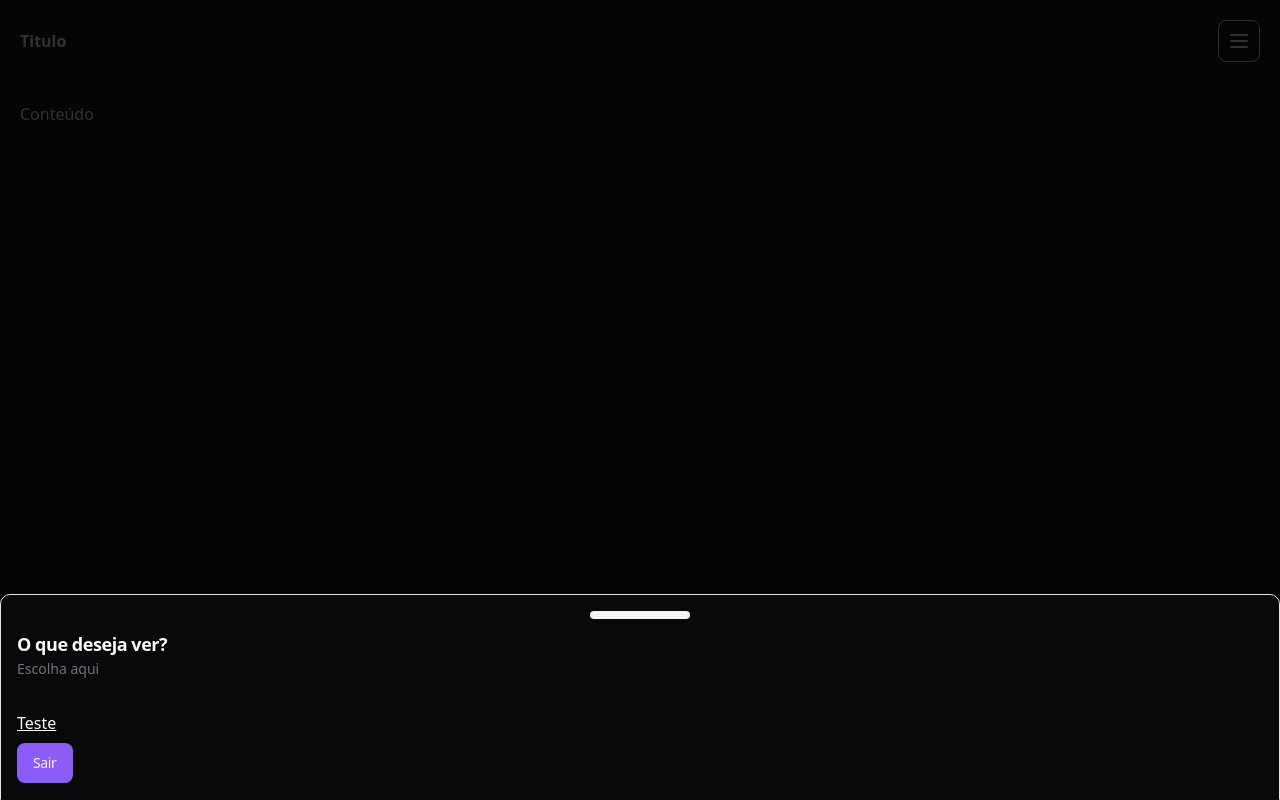
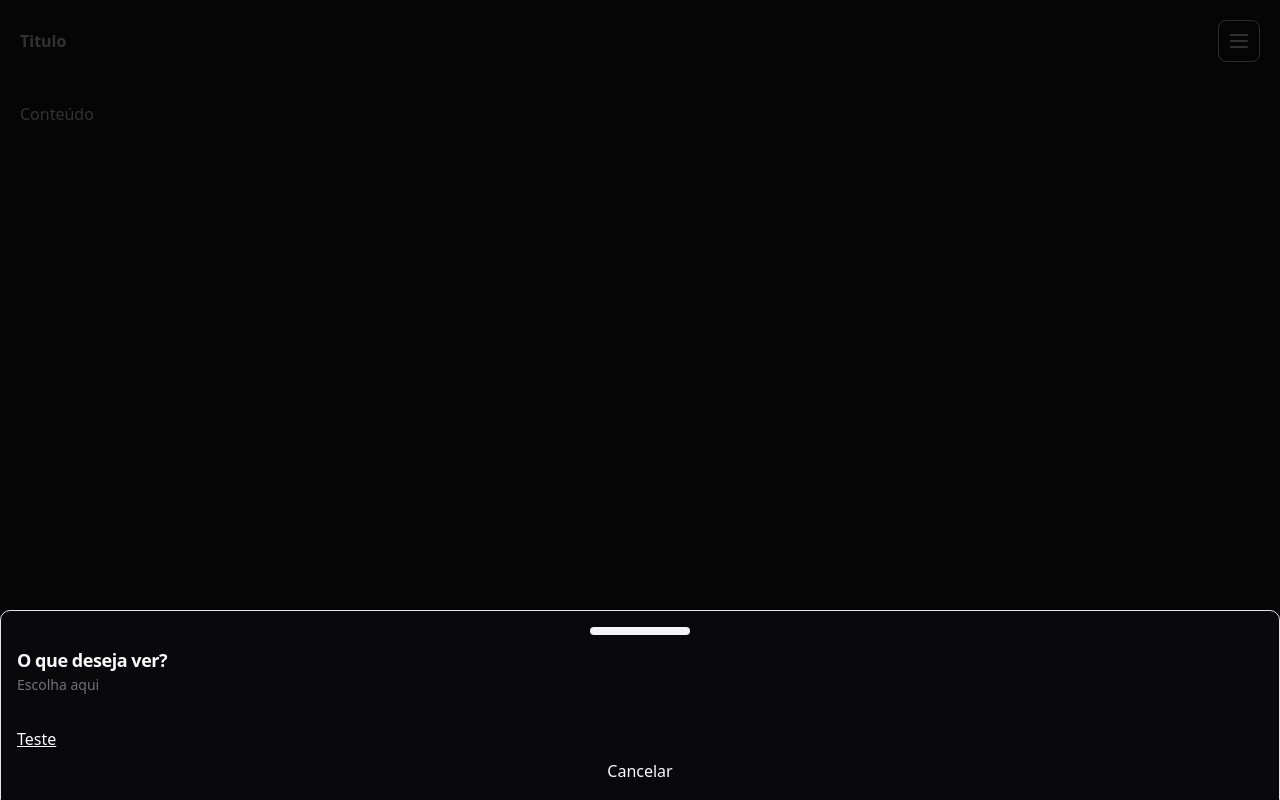
Before and after one commit to Pedr0K22/prototipoEquipamentos, a React (Vite) app in the folder web/: page /teste in a window 1280 px wide. Both pictures are taken after a click on the button 1239 px from the left and 41 px from the top of the page. Built offline with nearby package versions, Linux system fonts and the light colour scheme.

Commit message:
Tentativa de criar um props para o element link

```diff
--- a/web/src/components/ui/link.tsx
+++ b/web/src/components/ui/link.tsx
@@ -1,13 +1,15 @@
 import type { ReactNode } from 'react';
+import { forwardRef, type ComponentProps } from 'react'
 
 interface LinkProps {
-    children: ReactNode
+    children: ReactNode,
+    props: ComponentProps<'a'>
 }
 
-export default function Link({children}: LinkProps) {
+export default function Link({children, ...props}: LinkProps) {
     return (
         <>
-            <a className='underline  decoration-solid' href="/dashboard">
+            <a {...props} className='underline  decoration-solid' href="/dashboard">
                 {children}
             </a>
         </>
--- a/web/src/components/ui/nav.tsx
+++ b/web/src/components/ui/nav.tsx
@@ -27,14 +27,14 @@ export default function Nav() {
 							<DrawerTitle>O que deseja ver?</DrawerTitle>
 							<DrawerDescription>Escolha aqui</DrawerDescription>
 						</DrawerHeader>
-						<DrawerFooter>
-							<Link>
+						<DrawerFooter className="">
+							<Link className="teste">
 								Teste
 							</Link>
 
-							<DrawerClose className="content-center">
-								<Button>Sair</Button>
-							</DrawerClose>
+
+							<DrawerClose>Cancelar</DrawerClose>
+
 						</DrawerFooter>
 					</DrawerContent>
 				</Drawer>
```
